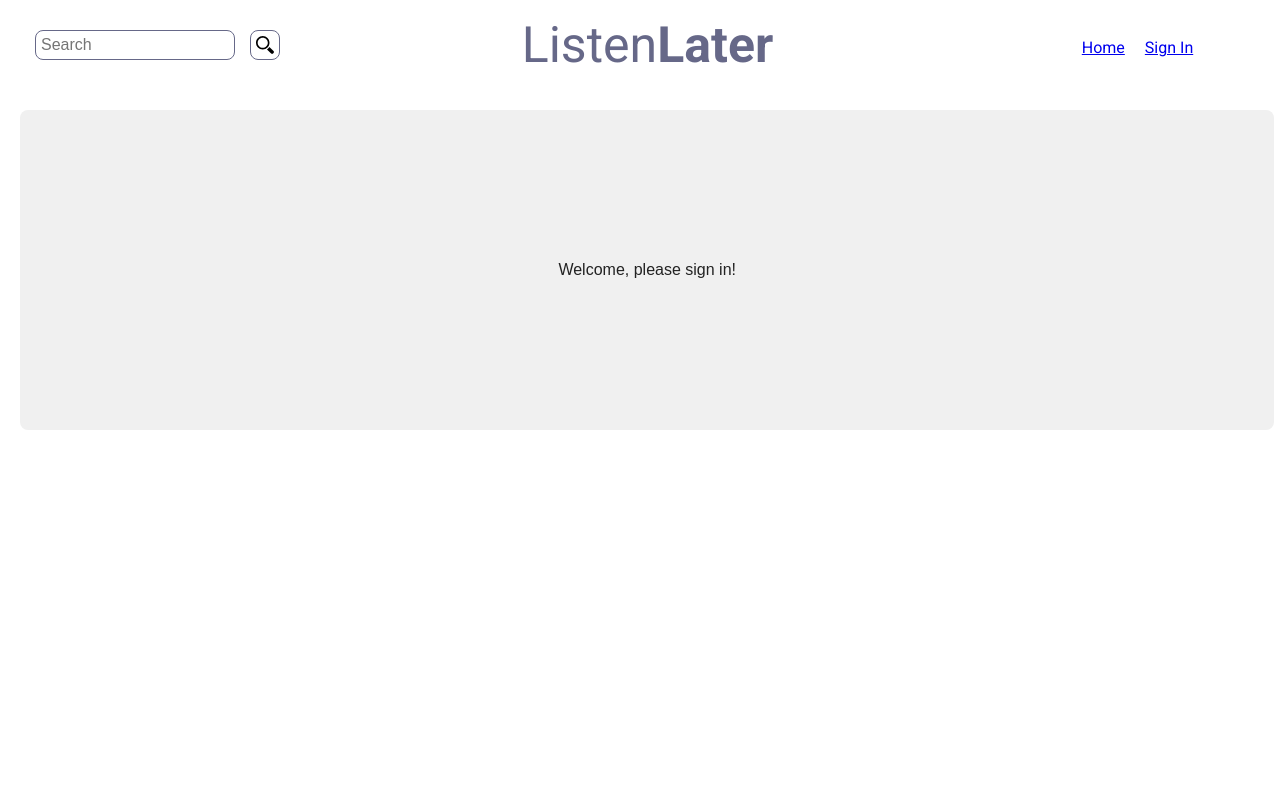
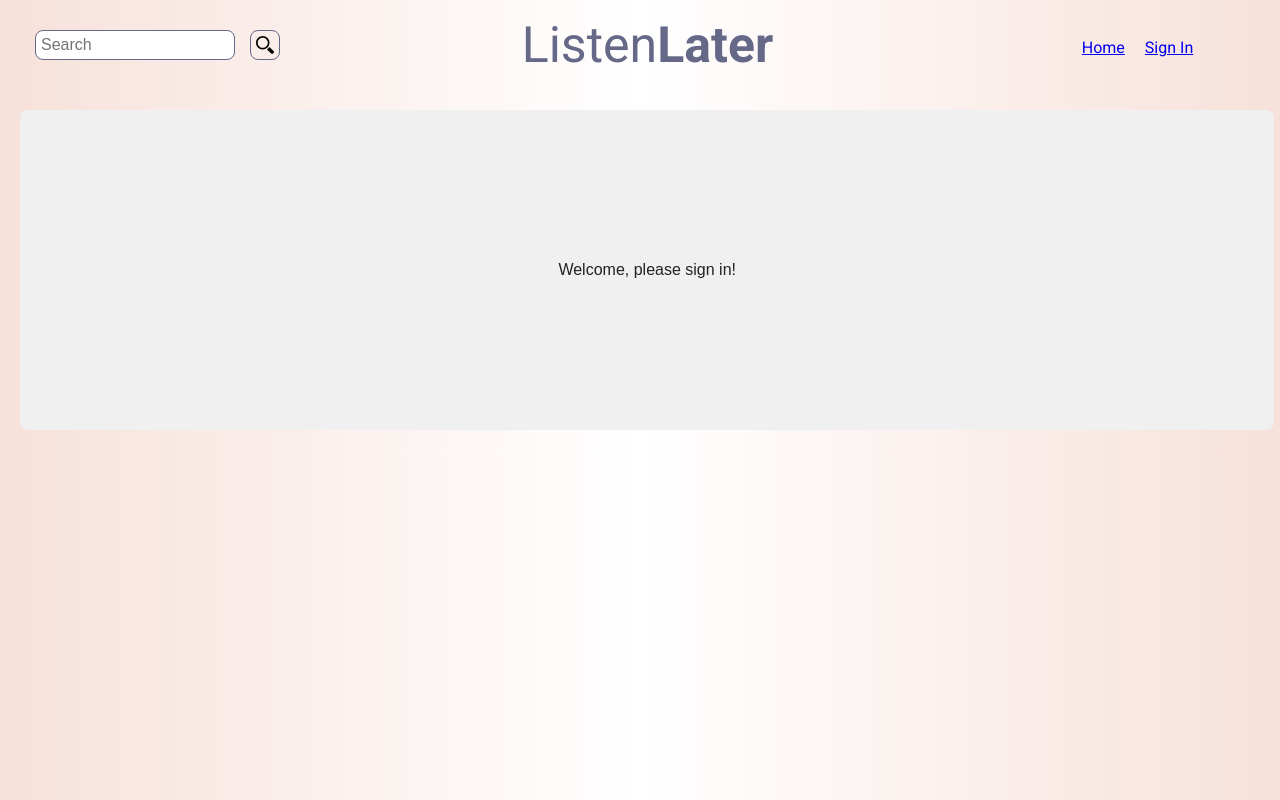
Before and after one commit to davidagitlen/tune-in-later, a React (Create React App) app: page / in a window 1280 px wide. Built offline with nearby package versions, Linux system fonts and the light colour scheme; no server answers.

Commit message:
Add potential background gradient

```diff
--- a/src/containers/App/App.scss
+++ b/src/containers/App/App.scss
@@ -1,4 +1,7 @@
 .App {
+  // background: linear-gradient(0.25turn, #F29A93, #F7E1DA, #F29A93);
+  background: linear-gradient(0.25turn, #F7E1Da, #FFF, #F7E1DA);
+
   & header {
     display: flex;
     flex-direction: row;
--- a/src/index.css
+++ b/src/index.css
@@ -8,4 +8,5 @@ body {
     sans-serif; */
   -webkit-font-smoothing: antialiased;
   -moz-osx-font-smoothing: grayscale;
+  background: linear-gradient(0.25turn, #F7E1Da, #FFF, #F7E1DA);
 }
```
